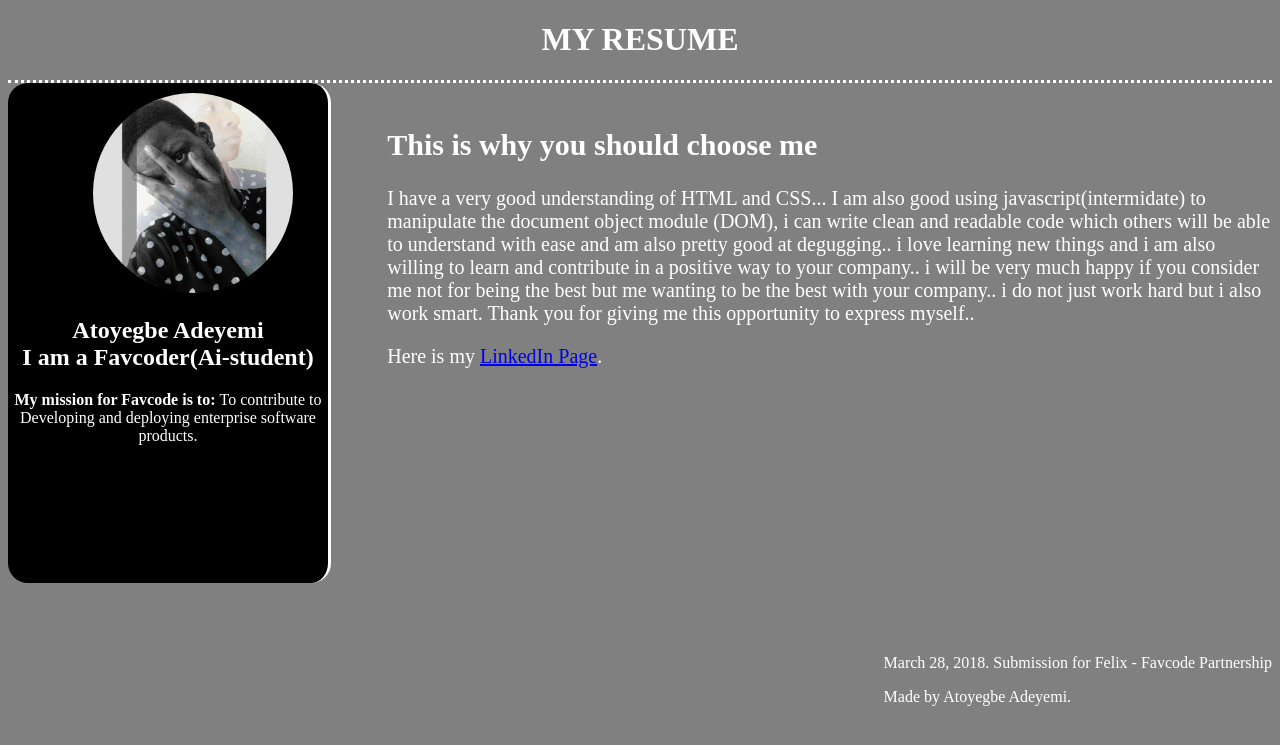
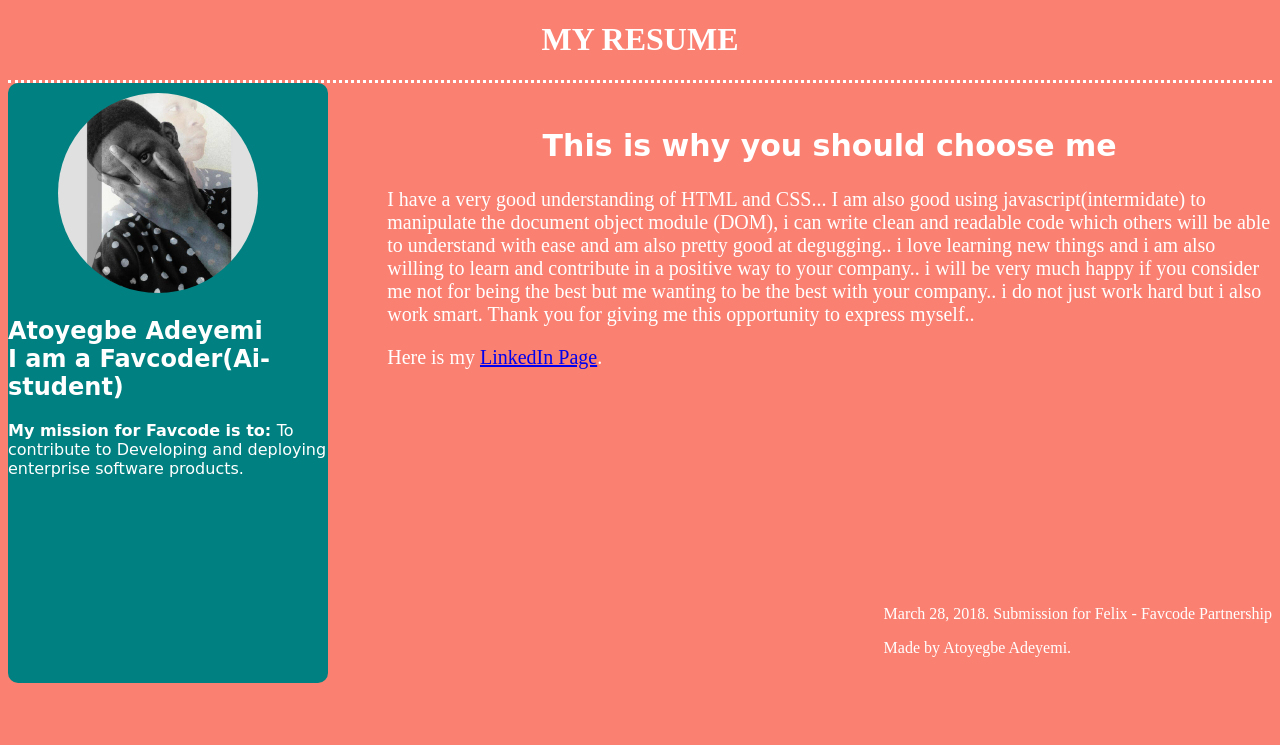
Before and after one commit to atoyegbe/favcode, a PHP site: page / in a window 1280 px wide. Shown: the top 745 px of the page. Run offline with PHP 8.4, Linux system fonts and the light colour scheme.

Commit message:
Update resume.css

```diff
--- a/resume.css
+++ b/resume.css
@@ -1,9 +1,7 @@
 body {
-	background-color:black;
+
 	color: white;
-    transition: all;
-    transition-delay: 5s;
-    background-color:grey;
+    background-color:#FA8072;
 }
 
 header{
@@ -11,9 +9,9 @@ header{
     border-bottom-style: dotted;
 }
 
-header,h1: hover{
-    color: lightblue;
-
+h2{
+    text-align: center;
+    font-family:cursive;
 }
 
 img{
@@ -27,28 +25,34 @@ img{
     margin-left: 50px;
 }
 
-img:hover{
-   backface-visibility:grey ;
+
+.aside{
+    text-align:center;
+
 }
-
 aside {
 
     width: 25%;
-    height: 500px;
+    height: 600px;
     color: white;
     position: fixed;
-    background-color: black;
-    text-align: center;
+     font-family: cursive;
+    background-color:   #008080;
+   /* text-align: justify-all;*/
     border-right-color: white;
-    border-right:solid;
-    border-radius:20px;
+    border-radius:10px;
+
 
 }
-aside:hover{
-    background-color: lightblue;
-    color: black;
-    font-family: cursive;
+a i{
+
+    margin-top: 90px;
+    margin-left:30px;
+
+
 }
+
+
 section {
 
     width: 70%;
@@ -61,7 +65,7 @@ section {
 
 
 footer{
-    margin-top: 250px;
+    margin-top: 200px;
     position: relative;
     float: right;
     margin-left: 150px;
```
